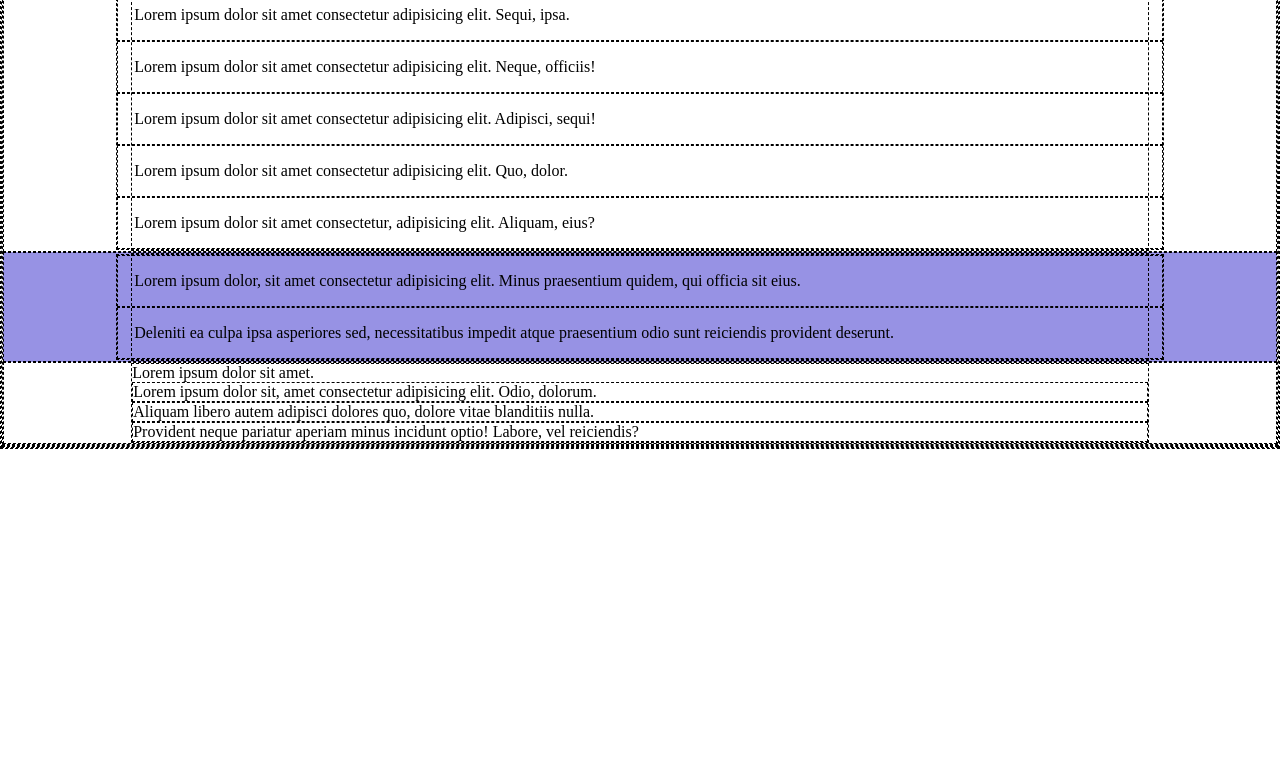
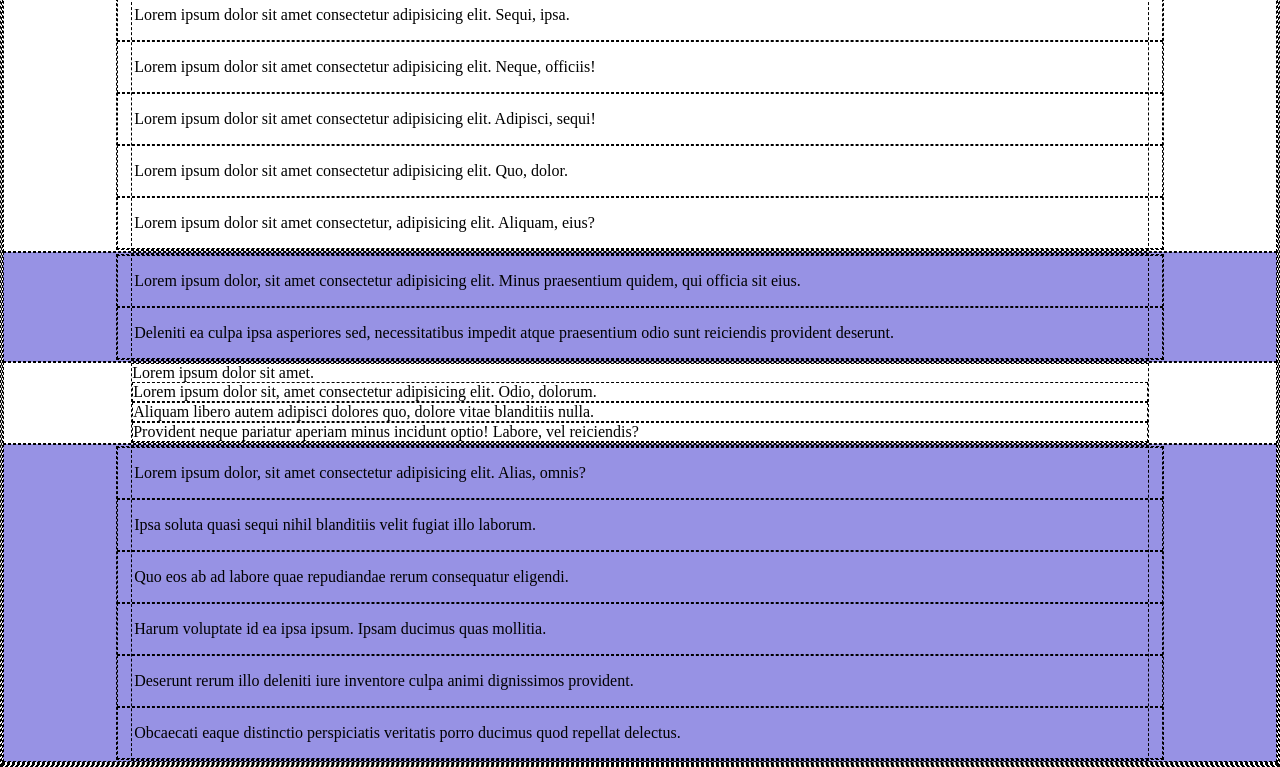
Before and after one commit to MarioBroi/htmlcss-responsive-layout, a plain HTML site: page index.html in a window 1280 px wide. Shown: the part 69-836 px from the top of the page. Before the commit the page ends 800 px from the top, so only its background shows below. Drawn offline with Linux system fonts and the light colour scheme.

Commit message:
add section benefit in site main

```diff
--- a/assets/css/style.css
+++ b/assets/css/style.css
@@ -67,7 +67,8 @@
 
 /* #endregion Main */
 
-.development {
+.development,
+.benefit {
     background-color: var(--layout-secondary);
 }
 
--- a/index.html
+++ b/index.html
@@ -99,6 +99,40 @@
         </section>
         <!-- /.testimonials -->
 
+        <section class="benefit">
+            <div class="container">
+                <div class="row">
+                    <div class="col-12">
+                        Lorem ipsum dolor, sit amet consectetur adipisicing elit. Alias, omnis?
+                    </div>
+                    <!-- /.col-12 -->
+                    <div class="col-12">
+                        Ipsa soluta quasi sequi nihil blanditiis velit fugiat illo laborum.
+                    </div>
+                    <!-- /.col-12 -->
+                    <div class="col-12">
+                        Quo eos ab ad labore quae repudiandae rerum consequatur eligendi.
+                    </div>
+                    <!-- /.col-12 -->
+                    <div class="col-12">
+                        Harum voluptate id ea ipsa ipsum. Ipsam ducimus quas mollitia.
+                    </div>
+                    <!-- /.col-12 -->
+                    <div class="col-12">
+                        Deserunt rerum illo deleniti iure inventore culpa animi dignissimos provident.
+                    </div>
+                    <!-- /.col-12 -->
+                    <div class="col-12">
+                        Obcaecati eaque distinctio perspiciatis veritatis porro ducimus quod repellat delectus.
+                    </div>
+                    <!-- /.col-12 -->
+                </div>
+                <!-- /.row -->
+            </div>
+            <!-- /.container -->
+        </section>
+        <!-- /.benefit -->
+
     </main>
     <!-- /#site-main -->
 
```
